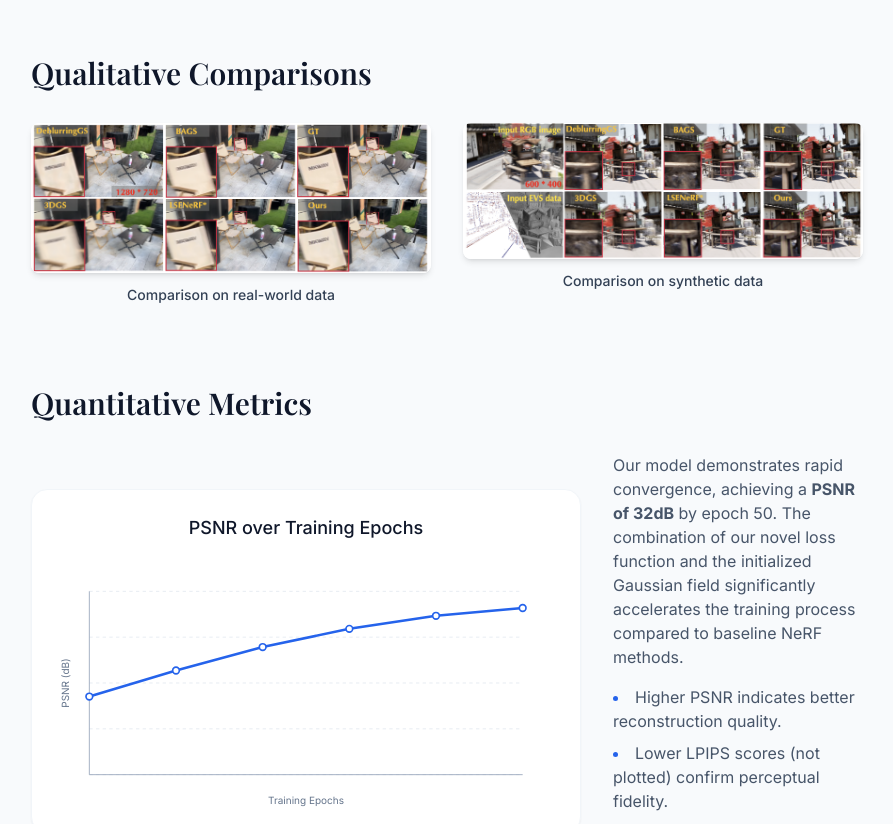
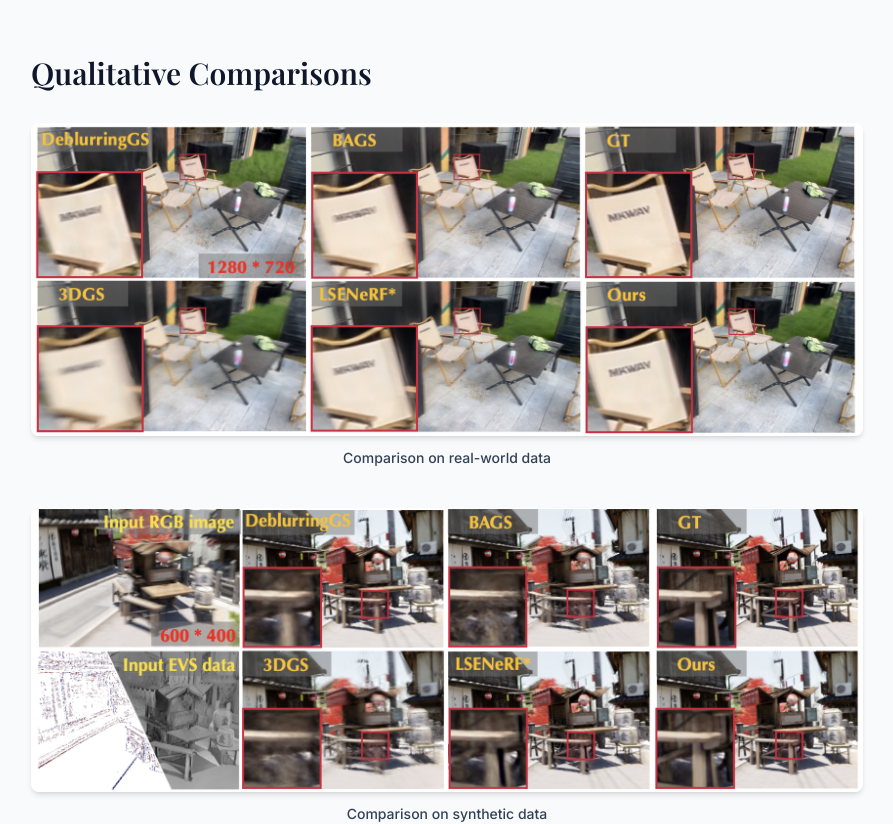
Before and after one commit to OpenImagingLab/AsyncEvGS, a React (Vite) app: page / in a window 1280 px wide. Shown: the part 3420-4244 px from the top of the page, without its empty margins (193-1086 px from the left). Built offline with nearby package versions, Linux system fonts and the light colour scheme.

Commit message:
style: change comparison images to vertical layout
- Switch from side-by-side to stacked vertical layout
- Display images at full container width (same as videos)
- Increase spacing between images for better readability
- Each image now spans the full content area

```diff
--- a/src/App.tsx
+++ b/src/App.tsx
@@ -556,7 +556,7 @@
         {/* Qualitative Comparisons */}
         <section className="mb-20">
           <h2 className="font-serif text-3xl font-semibold mb-8 text-slate-900">Qualitative Comparisons</h2>
-          <div className="grid grid-cols-1 lg:grid-cols-2 gap-8">
+          <div className="space-y-10">
             {/* Real-world comparison */}
             <div>
               <img
```
